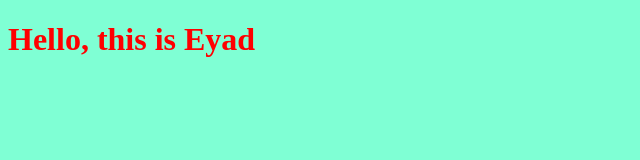
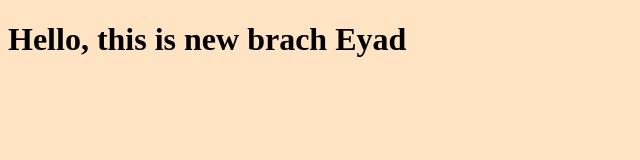
Before and after one commit to eyadghazalcgc/myproject, a plain HTML site: page index.html in a window 1280 px wide. Shown: the whole page, without its empty margins (0-640 px from the left). Drawn offline with Linux system fonts and the light colour scheme.

Commit message:
changing style for title

```diff
--- a/index.html
+++ b/index.html
@@ -8,7 +8,7 @@
     <link rel="stylesheet" href="style.css">
 </head>
 <body>
-    <h1>Hello, this is Eyad</h1>
+    <h1>Hello, this is new brach Eyad</h1>
     <script src="app.js"></script>
 </body>
 </html>
--- a/style.css
+++ b/style.css
@@ -1,7 +1,7 @@
 h1{
-    color:red
+    color:black
 }
 body
 {
-    background-color: aquamarine;
+    background-color:bisque;
 }
```
